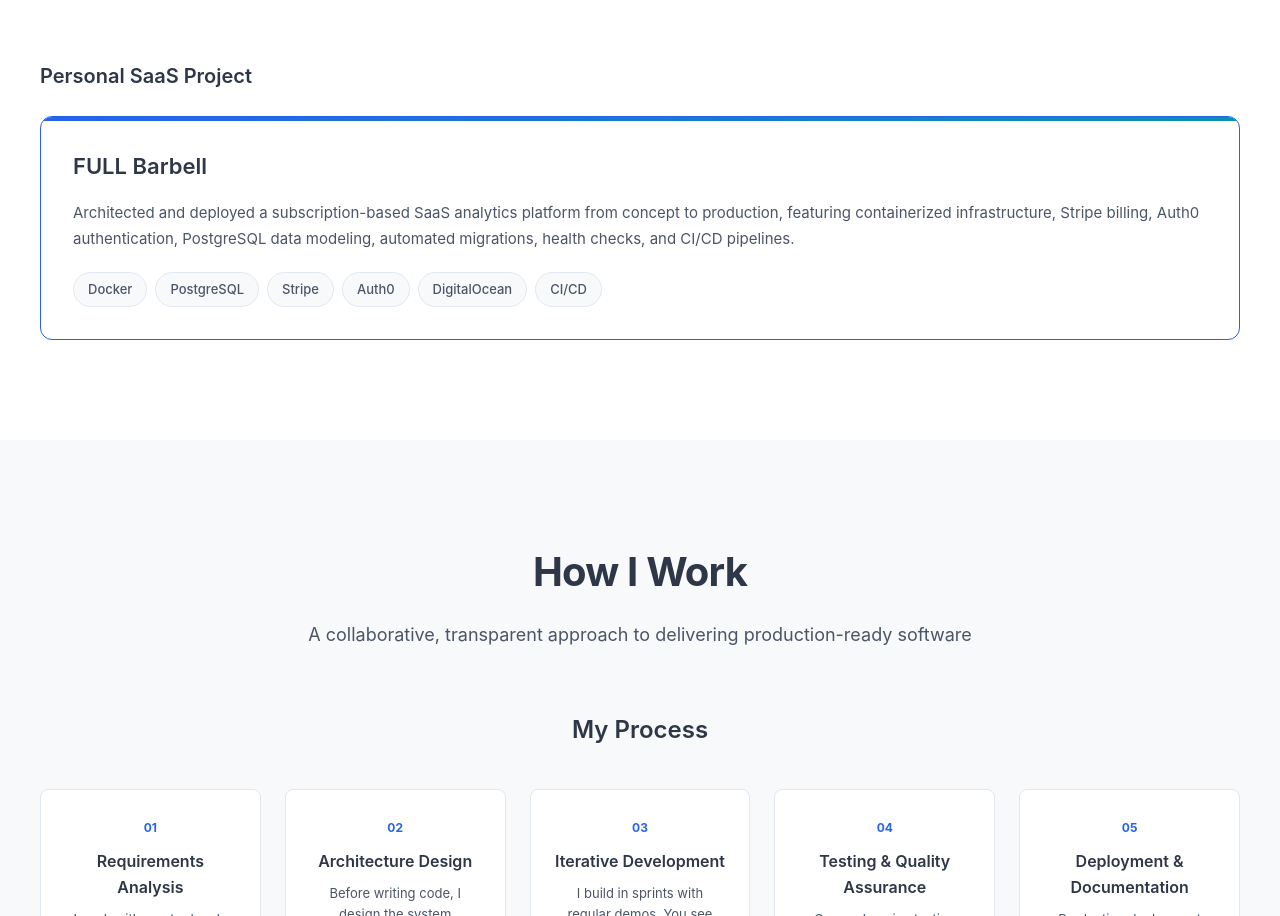
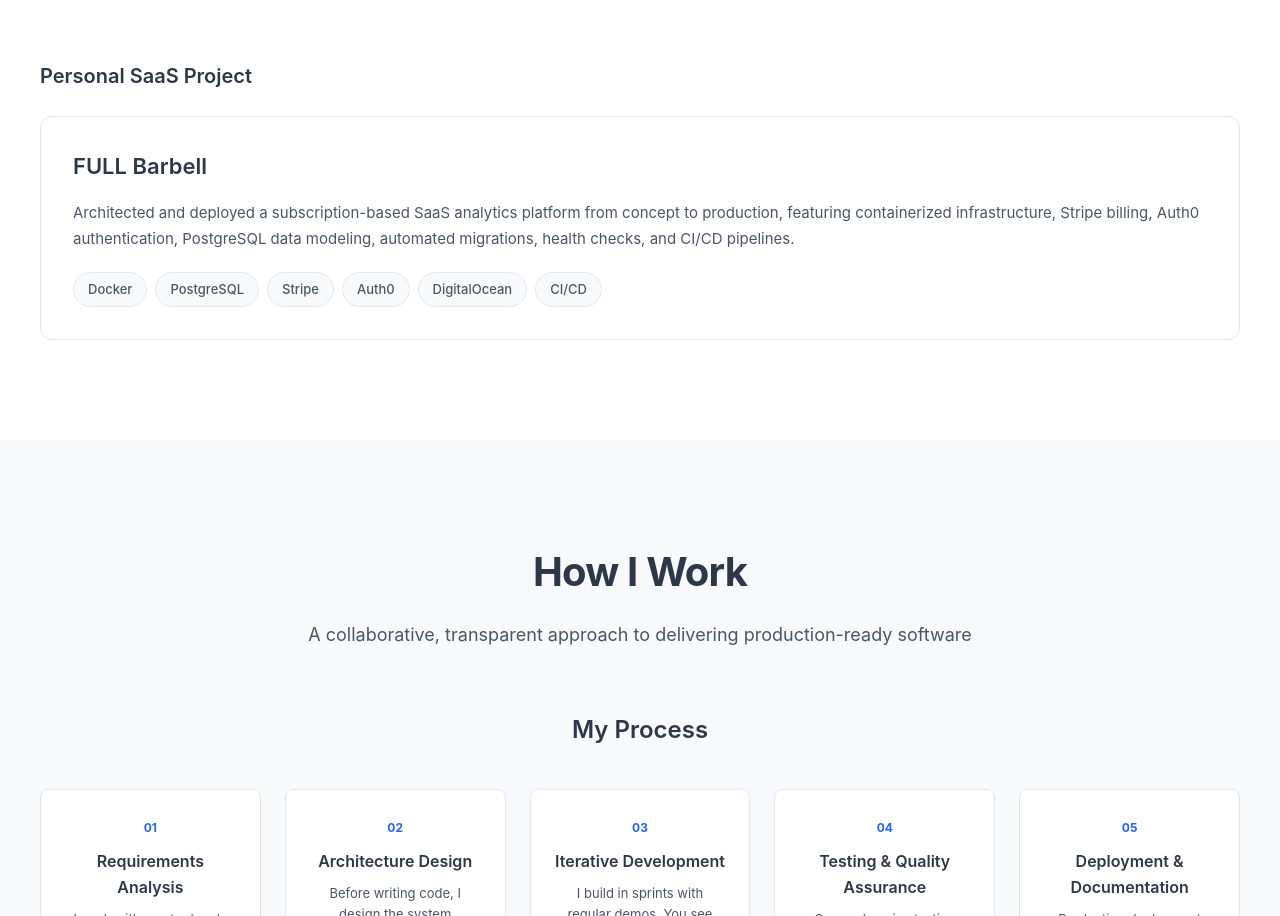
Before and after one commit to zakarynichols/zakarynichols.github.io, a React (Vite) app: page / in a window 1280 px wide. Shown: the part 3773-4689 px from the top of the page. Built offline with nearby package versions, Linux system fonts and the light colour scheme.

Commit message:
remove border

```diff
--- a/src/index.css
+++ b/src/index.css
@@ -631,21 +631,11 @@ section {
 
 .project-card {
   background: var(--color-bg);
-  border: 1px solid var(--color-primary);
+  border: 1px solid var(--color-border);
   border-radius: var(--radius-lg);
   padding: 32px;
   position: relative;
   overflow: hidden;
-}
-
-.project-card::before {
-  content: '';
-  position: absolute;
-  top: 0;
-  left: 0;
-  right: 0;
-  height: 4px;
-  background: linear-gradient(90deg, var(--color-primary), var(--color-accent));
 }
 
 .project-header {
```
